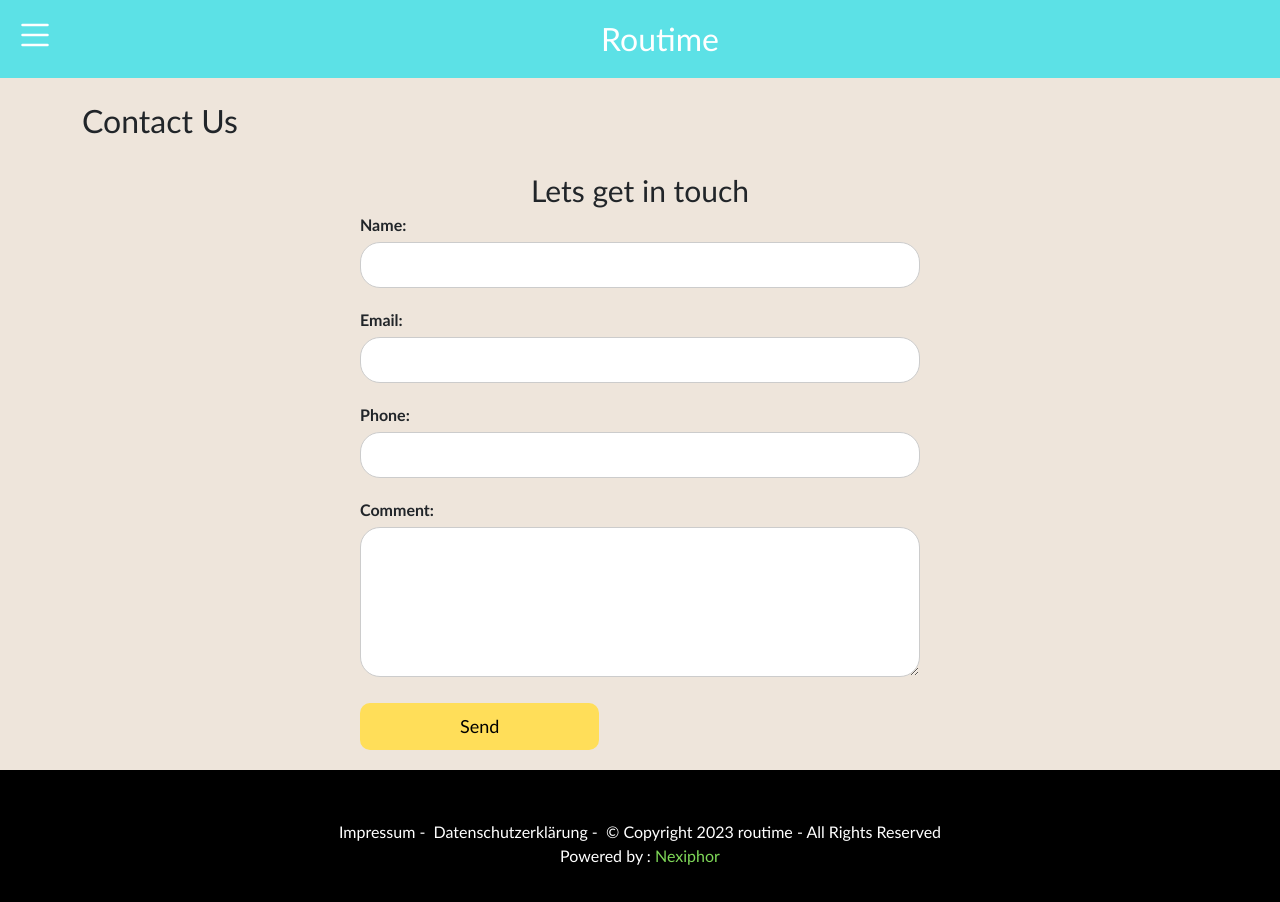
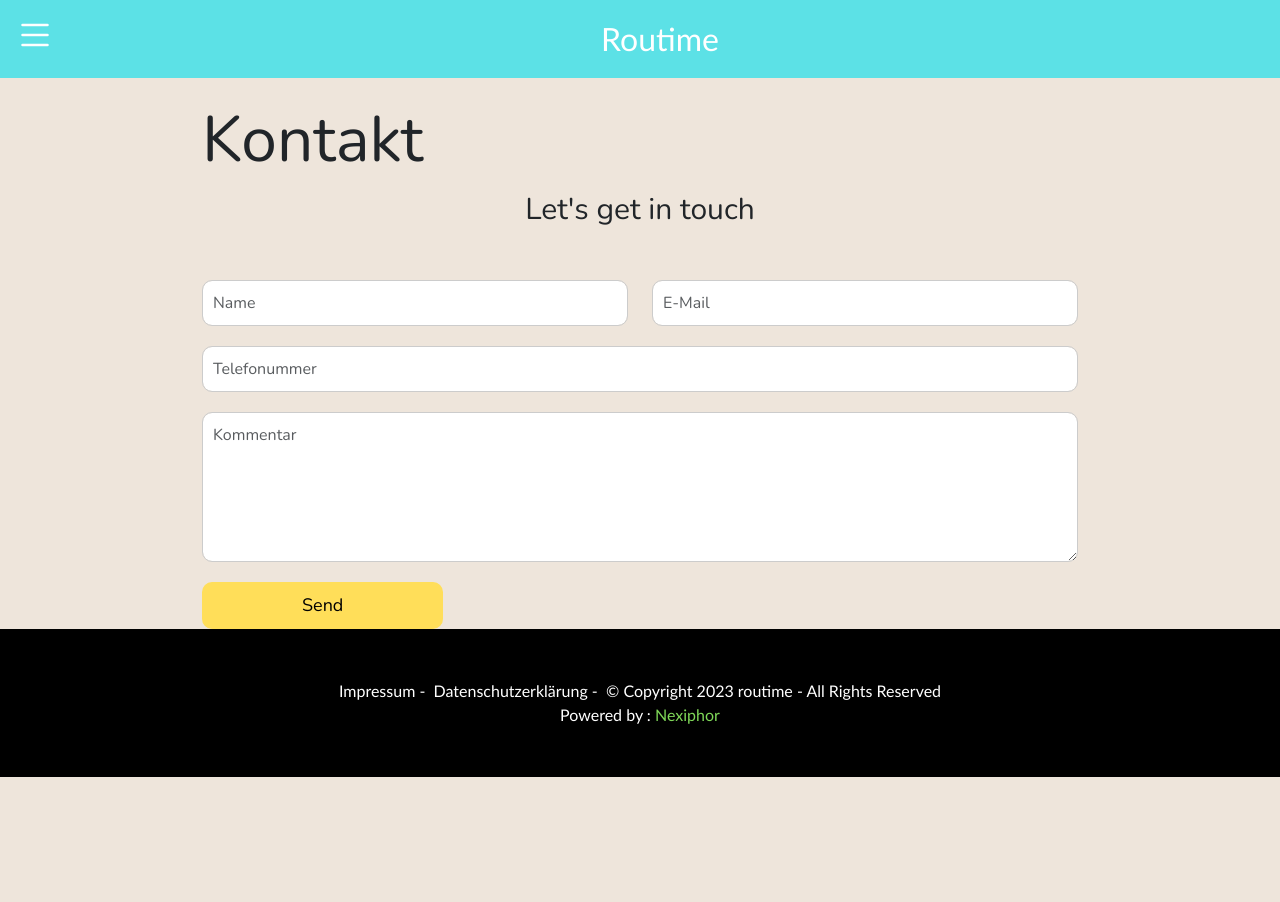
Before and after one commit to ensarspahiu/routime-ecommerce, an Angular app: page /contact-us in a window 1280 px wide. Shown: the top 902 px of the page. After the commit the page ends 800 px from the top, so only its background shows below. Built offline with nearby package versions, Linux system fonts and the light colour scheme.

Commit message:
Contact us design

```diff
--- a/src/app/components/contact-us/contact-us.component.html
+++ b/src/app/components/contact-us/contact-us.component.html
@@ -1,31 +1,27 @@
 <div class="container">
-  <h2 class="text-right pt-4">Contact Us</h2>
-  <div class="contact-us">
-    <span class="touch">Lets get in touch</span>
+  <h2 class="text-right pt-4">Kontakt</h2>
+  <span class="touch">Let's get in touch</span>
 
-    <form (ngSubmit)="submitForm()">
-      <div class="form-group">
-        <label for="name">Name:</label>
-        <input type="text" id="name" name="name" [(ngModel)]="contact.name" required>
+  <form (ngSubmit)="submitForm()" class="mt-5">
+    <div class="row">
+      <div class="col-md-6 form-group">
+        <input type="text" class="form-control" placeholder="Name" id="name" name="name" [(ngModel)]="contact.name"
+          required>
       </div>
+      <div class="col-md-6 form-group">
+        <input type="email" class="form-control" placeholder="E-Mail" id="email" name="email" [(ngModel)]="contact.email"
+          required>
+      </div>
+    </div>
+    <div class="form-group">
+      <input type="tel" class="form-control" placeholder="Telefonummer" id="phone" name="phone" [(ngModel)]="contact.phone"
+        required>
+    </div>
+    <div class="form-group">
+      <textarea class="form-control" placeholder="Kommentar" id="comment" name="comment" [(ngModel)]="contact.comment"
+        required></textarea>
+    </div>
 
-      <div class="form-group">
-        <label for="email">Email:</label>
-        <input type="email" id="email" name="email" [(ngModel)]="contact.email" required>
-      </div>
-
-      <div class="form-group">
-        <label for="phone">Phone:</label>
-        <input type="tel" id="phone" name="phone" [(ngModel)]="contact.phone" required>
-      </div>
-
-      <div class="form-group">
-        <label for="comment">Comment:</label>
-        <textarea id="comment" name="comment" [(ngModel)]="contact.comment" required></textarea>
-      </div>
-
-      <button type="submit">Send</button>
-    </form>
-  </div>
-
+    <button type="submit" class="btn btn-primary">Send</button>
+  </form>
 </div>
--- a/src/app/components/contact-us/contact-us.component.scss
+++ b/src/app/components/contact-us/contact-us.component.scss
@@ -1,14 +1,17 @@
-.contact-us {
-  max-width: 600px;
-  margin: 0 auto;
-  padding: 20px;
-  }
+.container {
+  font-family: 'Nunito', sans-serif;
+  max-width: 900px;
+}
 
 h1 {
   font-size: 24px;
   text-align: center;
   margin-bottom: 20px;
   color: #333;
+}
+
+h2 {
+  font-size: 64px;
 }
 
 .form-group {
@@ -29,7 +32,7 @@ textarea {
   width: 100%;
   padding: 10px;
   border: 1px solid #ccc;
-  border-radius: 20px;
+  border-radius: 10px;
   font-size: 16px;
 }
 
@@ -51,7 +54,8 @@ button {
 button:hover {
   //background-color: #0056b3;
 }
-.touch{
+
+.touch {
   font-size: 30px;
   display: flex;
   justify-content: center;
```
